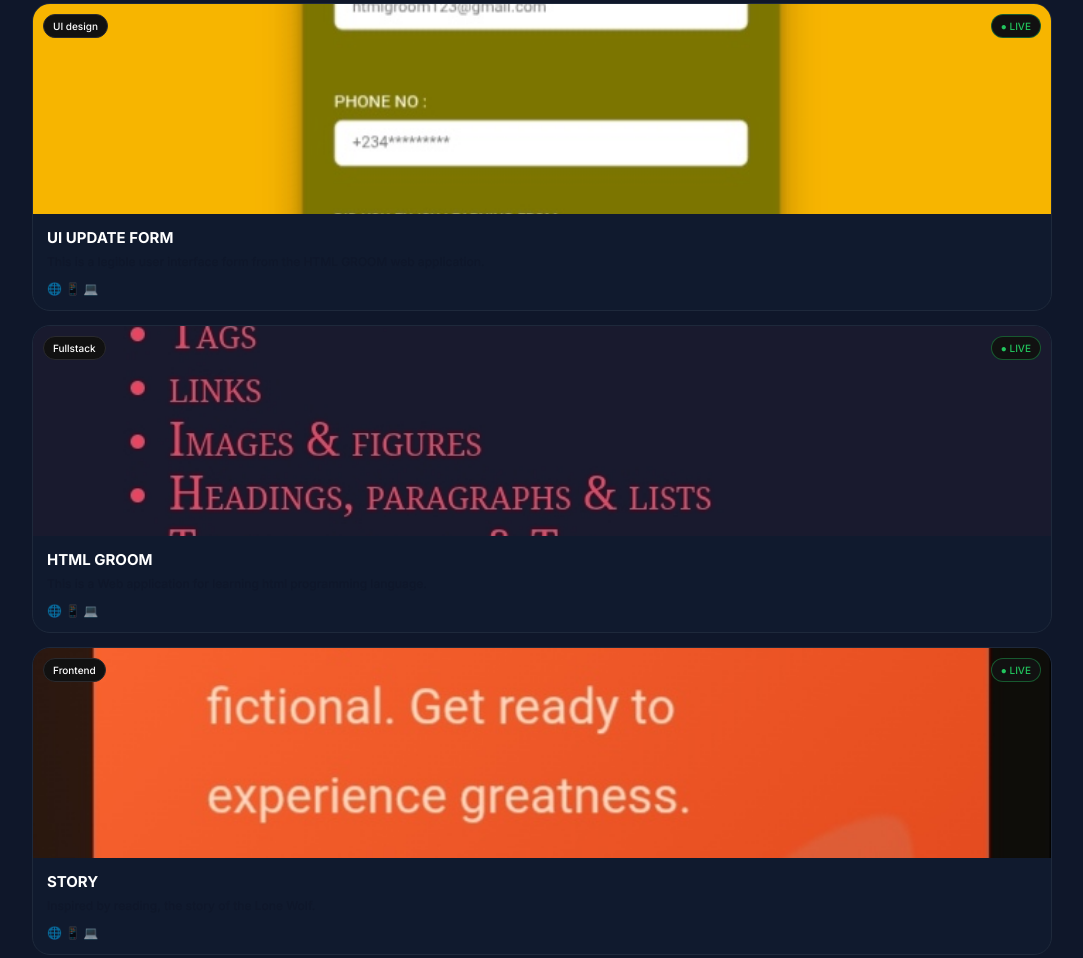
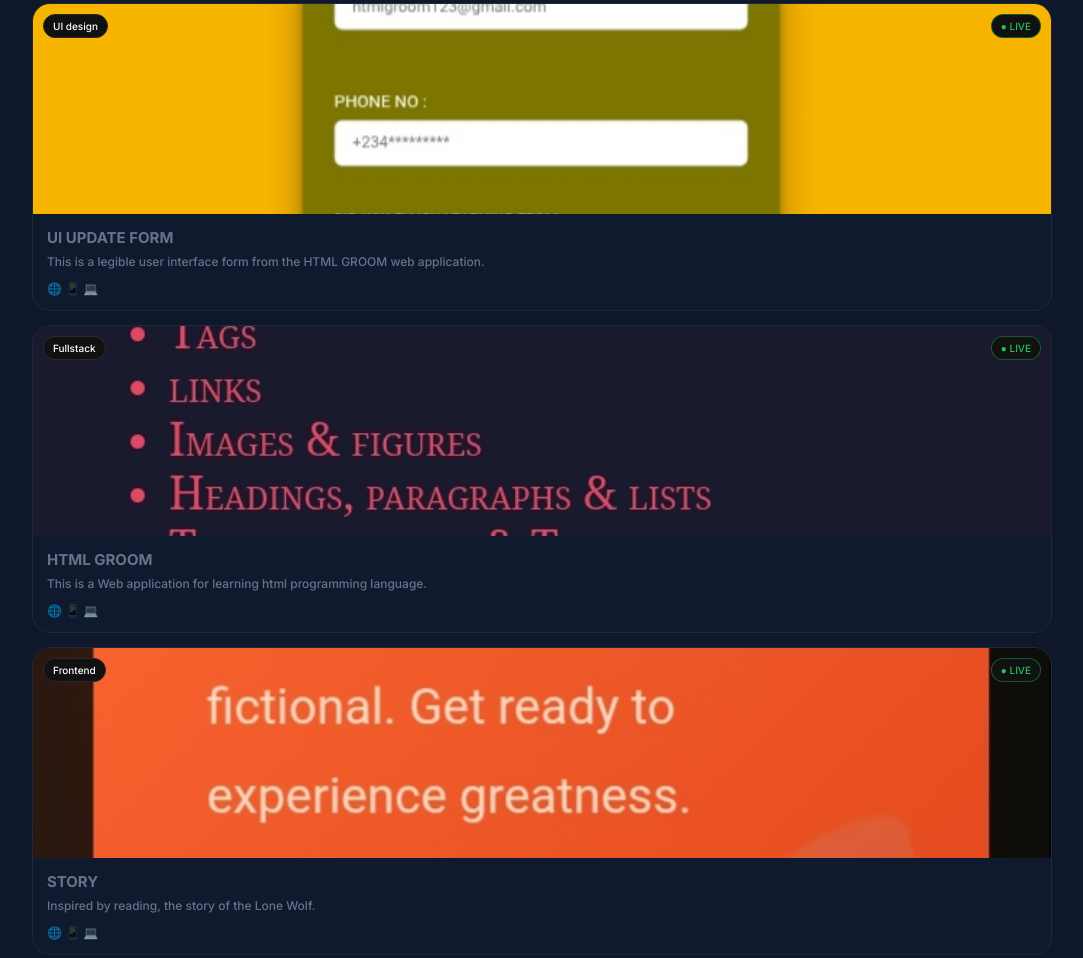
Before and after one commit to OfficePin001/davidolise-portfolio, a plain HTML site: page index.html in a window 1280 px wide. Shown: the part 1213-2171 px from the top of the page, without its empty margins (98-1181 px from the left). Drawn offline with Linux system fonts and the light colour scheme.

Commit message:
Update new portfolio.css

```diff
--- a/new portfolio.css
+++ b/new portfolio.css
@@ -396,10 +396,11 @@ body.dark.theme-btn{
 }
 .proj-body h3{
    font-size:15px;
+   color:var(--muted);
 }
 .proj-body p{
    font-size:12px;
-   color:var(--fg);
+   color:var(--muted);
    margin-top:6px;
    line-height:1.5;
 }
```
